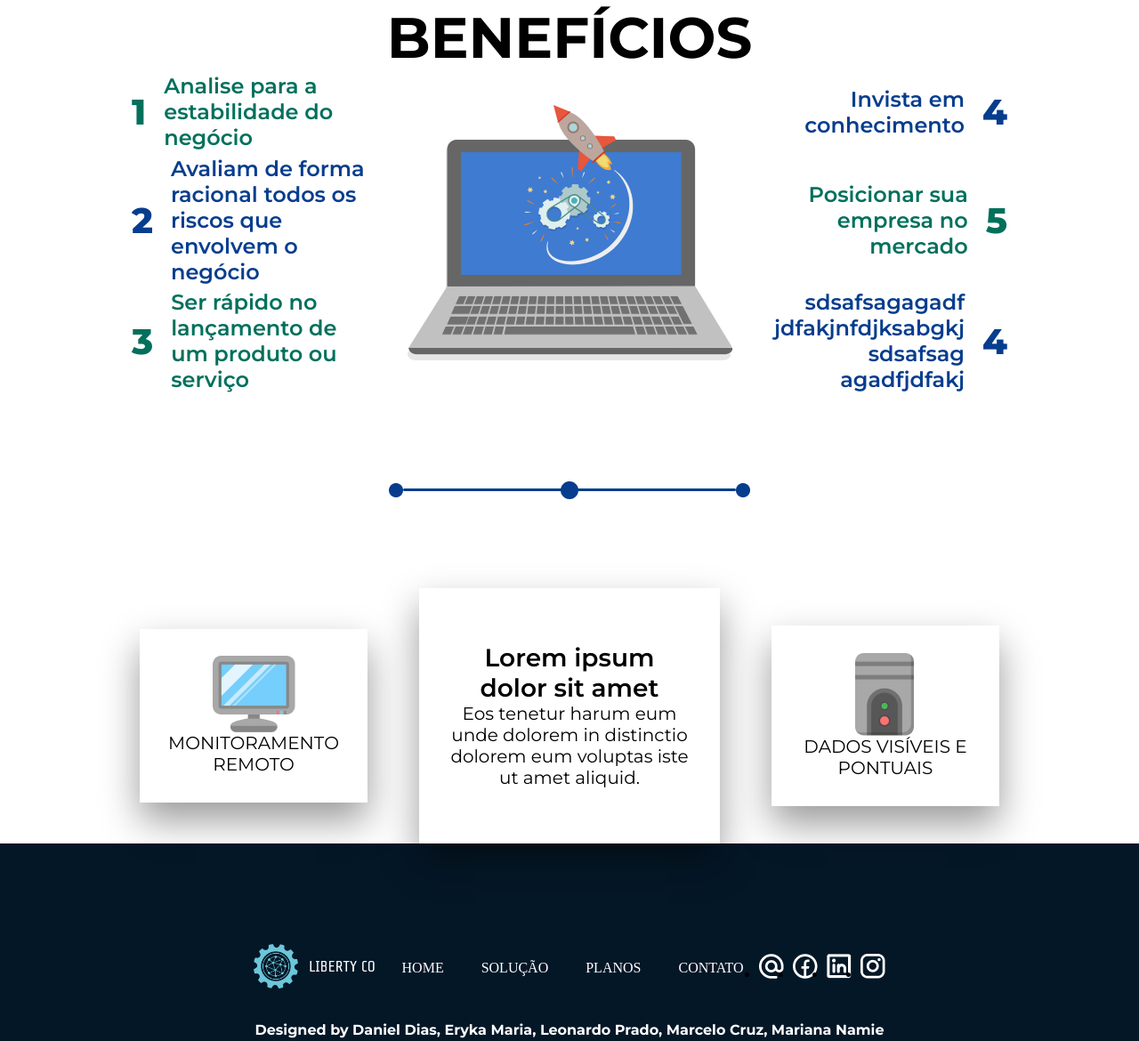
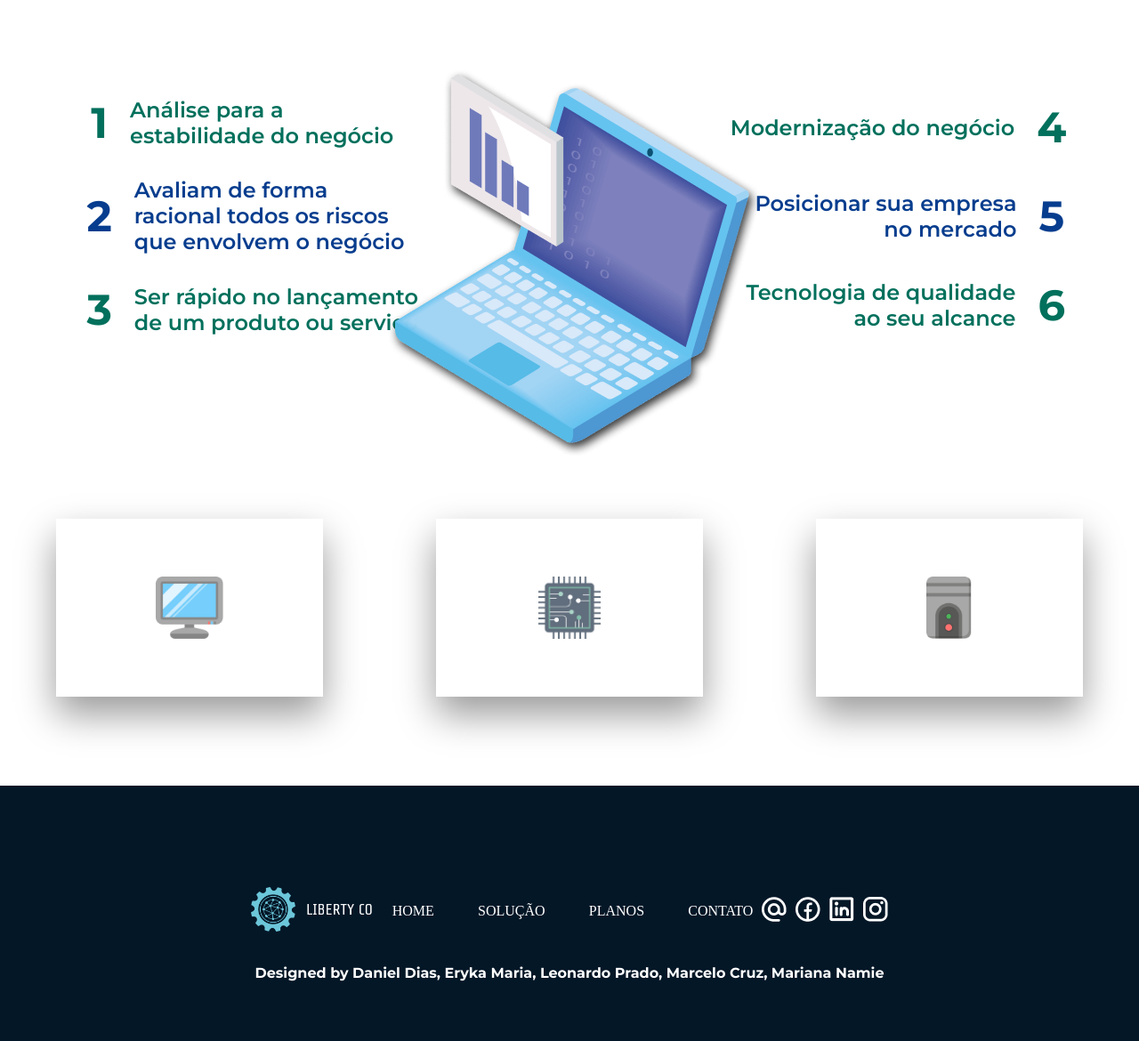
Before and after one commit to LeonardoLopesPrado/liberty-co, a plain HTML site: page site/public/solution.html in a window 1280 px wide. Shown: the part 797-1967 px from the top of the page at 89% size. Drawn offline with Linux system fonts and the light colour scheme.

Commit message:
Ajustes no index e solution

```diff
--- a/site/public/solution.html
+++ b/site/public/solution.html
@@ -1,16 +1,14 @@
 <!DOCTYPE html>
 <html lang="en">
-
 <head>
     <meta charset="UTF-8">
     <meta http-equiv="X-UA-Compatible" content="IE=edge">
     <meta name="viewport" content="width=device-width, initial-scale=1.0">
     <link rel="stylesheet" href="styles/solution.css">
+    <link rel="shortcut icon" href="styles/assets/icone/logo.ico" type="image/x-icon">
     <link rel="stylesheet" href="./styles/fotter&navbar.css">
-    <link rel="shortcut icon" href="styles/assets/icone/logo.ico" type="image/x-icon">
-    <title>Liberty CO - Solução</title>
+    <title>Liberty CO</title>
 </head>
-
 <body>
     <div class="banner">
         <div class="navbar">
@@ -19,104 +17,133 @@
                     <img src="styles/assets/logo/logo_side.png" alt="LogoLibertyCo">
                 </div>
                 <ul class="items">
-                    <a href="">
-                        <li>HOME</li>
-                    </a>
-                    <a href="">
-                        <li>SOLUÇÃO</li>
-                    </a>
-                    <a href="./Planos.html">
-                        <li>PLANOS</li>
-                    </a>
-                    <a href="">
-                        <li>CONTATO</li>
-                    </a>
+                   <a href="index.html"><li>HOME</li></a>
+                   <a href="solution.html"><li>SOLUÇÃO</li></a>
+                   <a href="./Planos.html"><li>PLANOS</li></a>
                 </ul>
                 <div class="exit_container">
                     <img src="styles/assets/icone/exit.png" alt="">
                 </div>
             </div>
         </div>
-        <div class="phrases">
+        <div class="main-attention">
             <div class="container-slogan">
-                <span class="title">AUMENTE A PRODUTIVIDADE DO SEU NEGÓCIO!</span>
-                <p class="phrase">Planos com preços acessíveis não importa o tamanho da sua empresa!</p>
-                <p class="phrase">Temos uma variedade de planos que cabe no seu bolso, independente se sua empresa está
-                    no inicio ou já consolidada</p>
+                <h1 class="title">AUMENTE A PRODUTIVIDADE DO SEU NEGÓCIO!</h1>
+                <p class="phrase">Planos com preços acessíveis não importa o tamanho da sua empresa! Temos uma variedade de planos que cabe no seu bolso, independente se sua empresa está no inicio ou já consolidada.</p>
                 <button>CONHEÇA JÁ</button>
             </div>
         </div>
+
+
     </div>
-    <div class="benefits">
-        <div class="div-title">
-            <span class="title">BENEFÍCIOS</span>
+
+    <div class="topics">
+        <div class="container-topics">
+            <div class="one-to-three">
+                <div class="topic">
+                    <h1 class="h1-green">1</h1>
+                    <p class="green">Análise para a estabilidade do negócio</p>
                 </div>
-        <div class="container">
-            <div class="part one">
-                <div class="even">
-                    <div class="number">
-                        <span>1</span>
+                <div class="topic">
+                    <h1 class="h1-blue">2</h1>
+                    <p class="blue">Avaliam de forma racional todos os riscos que envolvem o negócio</p>
                 </div>
-                    <span class="phrase">Analise para a estabilidade do negócio</span>
-                </div>
-                <div class="odd">
-                    <div class="number">
-                        <span>2</span>
-                    </div>
-                    <span class="phrase">Avaliam de forma racional todos os riscos que envolvem o negócio</span>
-                </div>
-                <div class="even">
-                    <div class="number">
-                        <span>3</span>
-                    </div>
-                    <span class="phrase">Ser rápido no lançamento de um produto ou serviço</span>
+                <div class="topic">
+                    <h1 class="h1-green">3</h1>
+                    <p class="green">Ser rápido no lançamento de um produto ou serviço</p>
                 </div>
             </div>
-            <div class="part two">
-                <img src="styles/assets/vetor/notebook.png" alt="">
+
+            <div class="img-container">
+
+                <img src="styles/assets/vetor/pc.png" alt="">
             </div>
-            <div class="part three">
-                <div class="odd">
-                    <span class="phrase">Invista em conhecimento</span>
-                    <div class="number">
-                        <span>4</span>
+
+            <div class="four-to-six">
+                <div class="topic">
+                    <p class="green-right">Modernização do negócio</p>
+                    <h1 class="h1-green">4</h1>
                 </div>
+                <div class="topic">
+                    <p class="blue-right">Posicionar sua empresa no mercado</p>
+                    <h1 class="h1-blue">5</h1>
                 </div>
-                <div class="even">
-                    <span class="phrase">Posicionar sua empresa no mercado </span>
-                    <div class="number">
-                        <span>5</span>
-                    </div>
-                </div>
-                <div class="odd">
-                    <span class="phrase">sdsafsagagadf jdfakjnfdjksabgkj sdsafsag agadfjdfakj </span>
-                    <div class="number">
-                        <span>4</span>
+                <div class="topic">
+                    <p class="green-right">Tecnologia de qualidade ao seu alcance</p>
+                    <h1 class="h1-green">6</h1>
                 </div>
             </div>
         </div>
     </div>
-    </div>
-    <div class="divisor">
-        <img src="styles/assets/vetor/divisor.png" alt="">
-    </div>
-    <div class="cards">
-        <div class="container">
+
+    <div class="container-cards">
+        <div class="cards-hover">
+
+            <div  style="width: 300px;"class="container-card">
                 <div class="card">
-                <img src="styles/assets/vetor/pc2.png" alt="">
-                <span class="phrase">MONITORAMENTO REMOTO</span>
-            </div>
-            <div class="card center">
-                <span class="title">Lorem ipsum dolor sit amet</span>
-                <span class="phrase">Eos tenetur harum eum unde dolorem in distinctio dolorem eum voluptas iste ut amet
-                    aliquid.</span>
-            </div>
-            <div class="card">
-                <img src="styles/assets/vetor/server.png" alt="">
-                <span class="phrase">DADOS VISÍVEIS E PONTUAIS</span>
+                    <div class="slide slide1">
+                        <div  class="content">
+                            <div class="icon">
+                              <img src="styles/assets/icone/monitor.png" alt="">
                             </div>
                         </div>
                     </div>
+                    <div class="slide slide2">
+                        <div class="content">
+                            <p>Lorem ipsum dolor sit amet. Eos tenetur harum</p>
+                            <a style="color: black; margin-top: 10px;" href="">Saiba mais</a>
+                        </div>
+                    </div>
+                </div>
+
+            </div>
+        </div>
+
+        <div class="cards-hover">
+
+            <div  style="width: 300px;"class="container-card">
+                <div class="card">
+                    <div class="slide slide1">
+                        <div  class="content">
+                            <div class="icon">
+                              <img src="styles/assets/icone/hardware.png" alt="">
+                            </div>
+                        </div>
+                    </div>
+                    <div class="slide slide2">
+                        <div class="content">
+                            <p>Lorem ipsum dolor sit amet. Eos tenetur harum</p>
+                            <a style="color: black; margin-top: 10px;" href="">Saiba mais</a>
+                        </div>
+                    </div>
+                </div>
+
+            </div>
+        </div>
+
+        <div class="cards-hover">
+
+            <div  style="width: 300px;"class="container-card">
+                <div class="card">
+                    <div class="slide slide1">
+                        <div  class="content">
+                            <div class="icon">
+                              <img src="styles/assets/icone/cpu.png" alt="">
+                            </div>
+                        </div>
+                    </div>
+                    <div class="slide slide2">
+                        <div class="content">
+                            <p>Lorem ipsum dolor sit amet. Eos tenetur harum</p>
+                            <a style="color: black; margin-top: 10px;" href="">Saiba mais</a>
+                        </div>
+                    </div>
+                </div>
+
+            </div>
+        </div>
+       </div>
+
     <footer>
         <div class="container-footer">
             <div class="container-navbar-footer">
@@ -124,18 +151,10 @@
                     <img src="styles/assets/logo/logo_side.png" alt="LogoLibertyCo">
                 </div>
                 <ul class="items">
-                    <a href="">
-                        <li>HOME</li>
-                    </a>
-                    <a href="">
-                        <li>SOLUÇÃO</li>
-                    </a>
-                    <a href="./Planos.html">
-                        <li>PLANOS</li>
-                    </a>
-                    <a href="">
-                        <li>CONTATO</li>
-                    </a>
+                   <a href=""><li>HOME</li></a>
+                   <a href=""><li>SOLUÇÃO</li></a>
+                   <a href="./Planos.html"><li>PLANOS</li></a>
+                   <a href=""><li>CONTATO</li></a>
                 </ul>
 <div>
         <ul class="contact">
@@ -148,11 +167,9 @@
 </div>
             </div>
             <div>
-                <h4 class="designed">Designed by Daniel Dias, Eryka Maria, Leonardo Prado, Marcelo Cruz, Mariana Namie
-                </h4>
+                <h4 class="designed">Designed by Daniel Dias, Eryka Maria, Leonardo Prado, Marcelo Cruz, Mariana Namie</h4>
             </div>
         </div>
    </footer>
 </body>
-
 </html>
--- a/site/public/styles/fotter&navbar.css
+++ b/site/public/styles/fotter&navbar.css
@@ -16,8 +16,10 @@ a{
     align-items: center;
     justify-content: center;
     background: linear-gradient(180deg, rgba(0, 0, 0, 0.75) 0%, rgba(0, 0, 0, 0) 100%);
+    font-size: 45px;
+    display: flex;
     height: 86px;
-    font-family: 'Share Tech'
+    font-family: 'Share Tech';
 }
 
 
@@ -26,12 +28,14 @@ a{
     cursor: pointer;
     margin: 0;
     padding: 0;
-    width: 30vw;
+    width: 450px;
     display: flex;
     align-items: center;
     justify-content: space-between;
     list-style-type: none;
 }
+
+
 
 .container-navbar{
     display: flex;
@@ -44,6 +48,8 @@ a{
     height: 25px;
     cursor: pointer;
 }
+
+
 
 ::-webkit-scrollbar {
     width: 5px;
@@ -75,11 +81,12 @@ footer{
     flex-direction: column;
     display: flex;
     align-items: center;
-    justify-content: space-around;
+    justify-content: center;
 
 }
 
 .container-navbar-footer{
+
     display: flex;
     align-items: center;
     justify-content: space-around;
@@ -101,3 +108,7 @@ footer{
     color: white;
     font-family: Montserrat;
 }
+
+ul {
+    list-style: none;
+}
--- a/site/public/styles/solution.css
+++ b/site/public/styles/solution.css
@@ -1,9 +1,11 @@
 @import url('https://fonts.googleapis.com/css2?family=Montserrat:ital,wght@0,100;0,200;0,300;0,400;0,500;0,600;0,700;0,800;0,900;1,100;1,200;1,300;1,400;1,500;1,600;1,700;1,800;1,900&family=Share+Tech&display=swap%27');
 
 :root {
-    --main-blue: #073D8E;
-    --black: #000 --light-blue: #00FFFF;
-    --ligth-dark: #414141
+   --main-blue: #073D8E;
+   --black: #000
+   --light-blue: #00FFFF;
+   --ligth-dark: #414141
+   --green-text: #01705C;
 }
 
 * {
@@ -11,37 +13,38 @@
     padding: 0;
 }
 
-.title {
-    font-family: 'Montserrat';
-    font-size: 4em;
-    width: 70%;
-    font-weight: 700;
-}
-
 .banner {
-    background-image: url(../styles/assets/background/banner-solution.png);
+    background-image: url(../styles/assets/background/man-bg.png);
     background-size: 100vw;
     background-repeat: no-repeat;
     height: 100vh;
     color: white;
+
 }
 
-.phrases {
+.container-slogan{
     font-family: 'Montserrat';
-    width: 70%;
+    width: 80%;
     height: 50%;
-    margin: auto;
     display: flex;
-    flex-direction: row;
-    align-items: flex-end;
+    align-items: flex-start;
+    justify-content: space-around;
+    flex-direction: column;
 }
 
-.phrases .phrase {
-    font-size: 1.25em;
+.main-attention{
+    height: 70%;
+    display: flex;
+    align-items: center;
+    justify-content: center;
+    width: 100%;
 }
 
-.phrases .container-slogan button {
-    margin-top: 2%;
+.title{
+    font-size: 64px;
+}
+
+ button {
     box-sizing: border-box;
     font-size: 1.125em;
     width: 180px;
@@ -49,108 +52,226 @@
     background-color: transparent;
     color: #ffffff;
     border: 1px solid #00FFFF;
-    font-family: 'Montserrat';
+
     cursor: pointer;
     border-radius: 10px;
 }
+.green{
+    margin-left: 10px;
+    font-weight: 600;
+    width: 320px;
+    font-size: 24px;
+    margin-right: 10px;
+    color: #01705C;
+}
+.green-right{
+    margin-right: 10px;
+    font-weight: 600;
+    width: 320px;
+    font-size: 24px;
+    margin-left: 10px;
+    color: #01705C;
+    text-align: end;
+}
 
-.benefits {
+.blue{
+    margin-left: 10px;
+    font-weight: 600;
+    width: 320px;
+    font-size: 24px;
+    margin-right: 10px;
+    color: var(--main-blue);
+}
+
+.blue-right{
+    margin-right: 10px;
+    font-weight: 600;
+    width: 320px;
+    font-size: 24px;
+    margin-left: 10px;
+    color: var(--main-blue);
+    text-align: end;
+}
+
+.phrase {
+    width: 90%;
+    font-size: 1.5em;
+}
+
+.topics{
     display: flex;
+    height: 60vh;
+    width: 100vw;
+    align-items: center;
+    justify-content: space-around;
+}
+
+.container-topics{
+    height: 100%;
+    width: 80%;
+    font-family: 'Montserrat';
+    display: flex;
+    align-items: center;
+    justify-content: space-around;
+}
+
+.one-to-three, .four-to-six{
+
+    height: 300px;
+    width: 30%;
+    display: flex;
+    align-items: center;
+    justify-content: space-around;
     flex-direction: column;
+
+}
+.img-container{
+    height: 70%;
+
+}
+
+.one-to-three .topic{
+    display: flex;
+    align-items: center;
+    justify-content: flex-start;
+}
+
+.four-to-six .topic{
+    display: flex;
+    align-items: center;
+    justify-content: flex-end;
+}
+
+.h1-blue{
+    font-size: 48px;
+    font-weight: 700;
+    color: #073D8E;
+    padding-right: 15px;
+    padding-left: 15px;
+}
+.h1-green{
+    font-size: 48px;
+    font-weight: 700;
+    color: #01705C;
+    padding-right: 15px;
+    padding-left: 15px;
+}
+
+
+.container-cards{
+    display: flex;
+    align-items: center;
+    justify-content: space-around;
+}
+
+
+.container-card .card .icon {
+    border-radius: 4px;
+    position: absolute;
+    top: 0;
+    left: 0;
+    width: 300px;
+    height: 100%;
+    background: white;
+
+    }
+
+.icon{
+    display: flex;
     align-items: center;
     justify-content: center;
 }
 
-.benefits .container {
-    width: 80%;
-    display: flex;
-    justify-content: space-between;
-    align-items: center;
+.icon img{
+    height: 70px;
 }
 
-.benefits .part {
-    height: 45vh;
-    width: 28%;
+.content{
     display: flex;
+    align-items: center;
+    justify-content: space-around;
     flex-direction: column;
-    justify-content: space-between;
 }
 
-.benefits .part.two {
+     .card .icon .fa {
+
+    position: absolute;
+
+    top: 50%;
+
+    left: 50%;
+
+    transform: translate(-50%, -50%);
+
+    font-size: 80px;
+
+    color: #fff;
+
+    }
+
+     .card .slide {
+    width: 300px;
+    height: 200px;
+    transition: 0.5s;
+    }
+
+     .card .slide.slide1 {
+
+    position: relative;
+    display: flex;
     justify-content: center;
     align-items: center;
-}
+    z-index: 1;
+    transition: .7s;
+    transform: translateY(100px);
 
-.benefits .part.three {
-    text-align: end;
-}
+    }
 
-.benefits .even, .benefits .odd {
+    .card:hover .slide.slide1{
+        transform: translateY(0px);
+    }
+
+    .card .slide.slide2 {
+    position: relative;
     display: flex;
+    justify-content: center;
     align-items: center;
-    font-weight: 600;
-}
+    padding: 20px;
+    box-sizing: border-box;
+    transition: .8s;
+    transform: translateY(-100px);
+    box-shadow: 0 20px 40px rgba(0,0,0,0.4);
 
-.benefits .even {
-    color: #01705C;
-}
+    }
+    .card:hover .slide.slide2{
+        transform: translateY(0);
+    }
 
-.benefits .odd {
-    color: #073D8E;
-}
+     .card .slide.slide2::after{
+    content: "";
+    position: absolute;
+    width: 30px;
+    height: 4px;
+    bottom: 15px;
+    left: 50%;
+    left: 50%;
+    transform: translateX(-50%);
+    background: var(--main-blue);
 
-.benefits .number {
-    font-weight: 800;
-    font-family: 'Montserrat';
-    font-size: 2.5em;
-    margin: 20px 20px;
-}
+    }
 
-.benefits .phrase {
-    font-family: 'Montserrat';
-    font-size: 1.5em;
-}
+     .card .slide.slide2 .content p {
+    margin: 0;
+    padding: 0;
+    text-align: center;
+    color: var(--ligth-dar);
 
-.divisor {
-    display: flex;
-    align-items: center;
-    justify-content: center;
-    margin: 100px;
-}
+    }
 
-.cards .container {
-    width: 80%;
-    margin: auto;
-    display: flex;
-    flex-direction: row;
-    align-items: center;
-    justify-content: space-around;
-}
-
-.cards .container .card {
-    width: 25%;
+     .card .slide.slide2 .content h3 {
+    margin: 0 0 10px 0;
+    padding: 0;
+    font-size: 24px;
     text-align: center;
-    display: flex;
-    flex-direction: column;
-    align-items: center;
-    justify-content: center;
-    box-shadow: 0 20px 40px rgba(0, 0, 0, 0.4);
-    padding: 3% 0%;
-}
-
-.cards .container .card.center {
-    width: 33%;
-    padding: 6% 0%;
-}
-
-.cards .title {
-    font-family: 'Montserrat';
-    font-size: 1.75em;
-    font-weight: 600;
-}
-
-.cards .phrase {
-    width: 80%;
-    font-family: 'Montserrat';
-    font-size: 1.25em;
-}
+    color: var(--ligth-dar);
+    }
--- a/site/public/styles/style.css
+++ b/site/public/styles/style.css
@@ -15,7 +15,7 @@
 .title {
     font-size: 4em;
     width: 70%;
-    font-weight: 900;
+    font-weight: 700;
 }
 
 .banner {
@@ -44,6 +44,7 @@
 }
 
 .phrases .container-slogan {
+
     display: flex;
     flex-direction: column;
     gap: 1em;
@@ -86,7 +87,7 @@
 }
 
 .how-works-text {
-    width: 600px;
+    width: 80%;
 
 }
 
@@ -95,7 +96,9 @@
 }
 
 .how-works-text p {
-    font-size: 20px;
+    padding-top: 10px;
+    font-size: 25px;
+    width: 800px;
 }
 
 .container-cards {
@@ -108,11 +111,17 @@
 .container-card .card .icon {
     border-radius: 4px;
     position: absolute;
+
     top: 0;
+
     left: 0;
+
     width: 300px;
+
     height: 100%;
+
     background: var(--main-blue);
+
 }
 
 .icon {
@@ -173,31 +182,53 @@
 }
 
 .card .slide.slide2 {
+
     position: relative;
+
     display: flex;
+
     justify-content: center;
+
     align-items: center;
+
     padding: 20px;
+
     box-sizing: border-box;
+
     transition: .8s;
+
     transform: translateY(-100px);
+
     box-shadow: 0 20px 40px rgba(0, 0, 0, 0.4);
+
 }
 
 .card:hover .slide.slide2 {
+
     transform: translateY(0);
+
 }
 
 .card .slide.slide2::after {
+
     content: "";
+
     position: absolute;
+
     width: 30px;
+
     height: 4px;
+
     bottom: 15px;
+
     left: 50%;
+
     left: 50%;
+
     transform: translateX(-50%);
+
     background: var(--main-blue);
+
 }
 
 .card .slide.slide2 .content p {
@@ -205,6 +236,7 @@
     padding: 0;
     text-align: center;
     color: var(--ligth-dar);
+    padding-bottom: 25px;
 }
 
 .card .slide.slide2 .content h3 {
@@ -225,8 +257,8 @@
 }
 
 .text-container {
-
     width: 60%;
     text-align: center;
-
+    font-size: 12px;
+    padding-bottom: 30px;
 }
```
Also changed, not shown: site/public/index.html (+5 -8 lines), site/public/styles/assets/background/man-bg.png (added), site/public/styles/assets/icone/cpu.png (added), site/public/styles/assets/icone/hardware.png (added), site/public/styles/assets/icone/monitor.png (added), site/public/styles/assets/vetor/08 2.png (added). Lines whose indentation alone changed are shown as unchanged.
